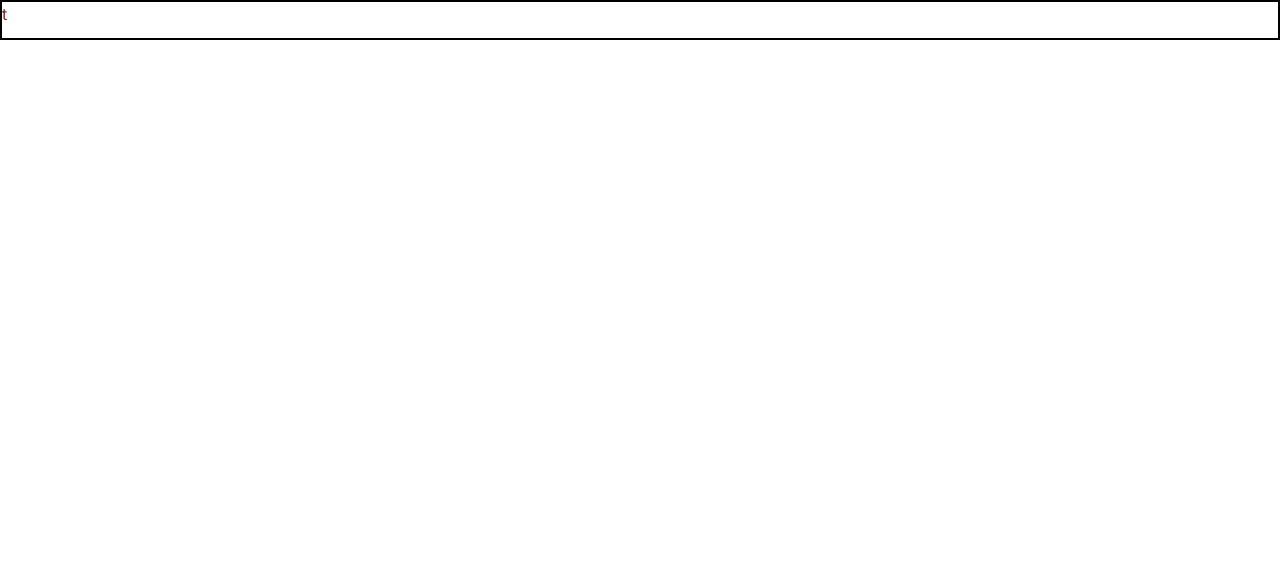
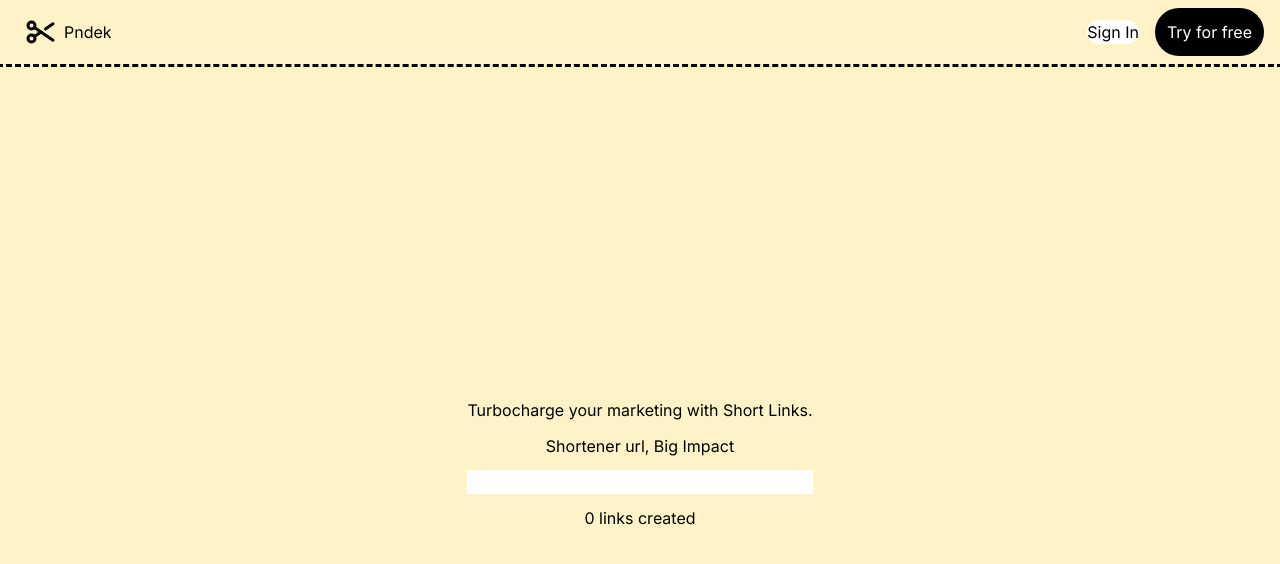
Before and after one commit to MohamedABBJ/url-shortener, a Next.js app: page / in a window 1280 px wide. Shown: the top 564 px of the page. Built offline with nearby package versions, Linux system fonts and the light colour scheme.

Commit message:
initial layout homescreen

```diff
--- a/src/app/page.tsx
+++ b/src/app/page.tsx
@@ -1,7 +1,14 @@
+import { Hero } from "@/components/hero";
+import { Navbar } from "@/components/navbar";
 import Image from "next/image";
 
 export default function Home() {
   return (
-    <div className="text-red-800 border-solid border-2 border-black h-10">t</div>
+    <>
+    <div className="animate-changing-colors">
+    <Navbar/>
+    <Hero/>
+    </div>
+    </>
   );
 }
--- /dev/null
+++ b/src/components/hero.tsx
@@ -0,0 +1,12 @@
+export const Hero = () =>{
+    return(
+        <div className="h-lvh flex items-center justify-center">
+            <div className="flex flex-col gap-3 text-center">
+                 <h1>Turbocharge your marketing with Short Links.</h1>
+                 <p>Shortener url, Big Impact</p>
+                 <input type="text" name="" id="" />
+                 <p>0 links created</p>
+            </div>
+        </div>
+    )
+}
--- /dev/null
+++ b/src/components/navbar.tsx
@@ -0,0 +1,16 @@
+export const Navbar = () =>{
+    return(
+        <>
+            <div className='h-16 outline-dashed flex justify-between items-center'>
+                <div className='flex items-center ml-6 gap-2'>
+                <img className="w-8" src="/logoScissors.svg" alt="logoIcon" />
+                <h1>Pndek</h1>
+                </div>
+                <div className="mr-4">
+                <button className='rounded-2xl bg-white text-black mr-4'>Sign In</button>
+                <button className='rounded-3xl bg-black text-white p-3'>Try for free</button>
+                </div>
+            </div>
+        </>
+    )
+}
--- a/tailwind.config.ts
+++ b/tailwind.config.ts
@@ -13,6 +13,22 @@ const config: Config = {
         "gradient-conic":
           "conic-gradient(from 180deg at 50% 50%, var(--tw-gradient-stops))",
       },
+      animation:{
+        'changing-colors' : 'changing-colors-keyframes 20s ease-in infinite',
+      },
+      keyframes:{
+        'changing-colors-keyframes':{
+          '0%':{
+            'background-color': '#fffbeb',
+          },
+          '50%':{
+            'background-color': '#fde68a',
+        },
+        '100%':{
+            'background-color': '#fffbeb',
+        },
+      }
+    },
     },
   },
   plugins: [],
```
